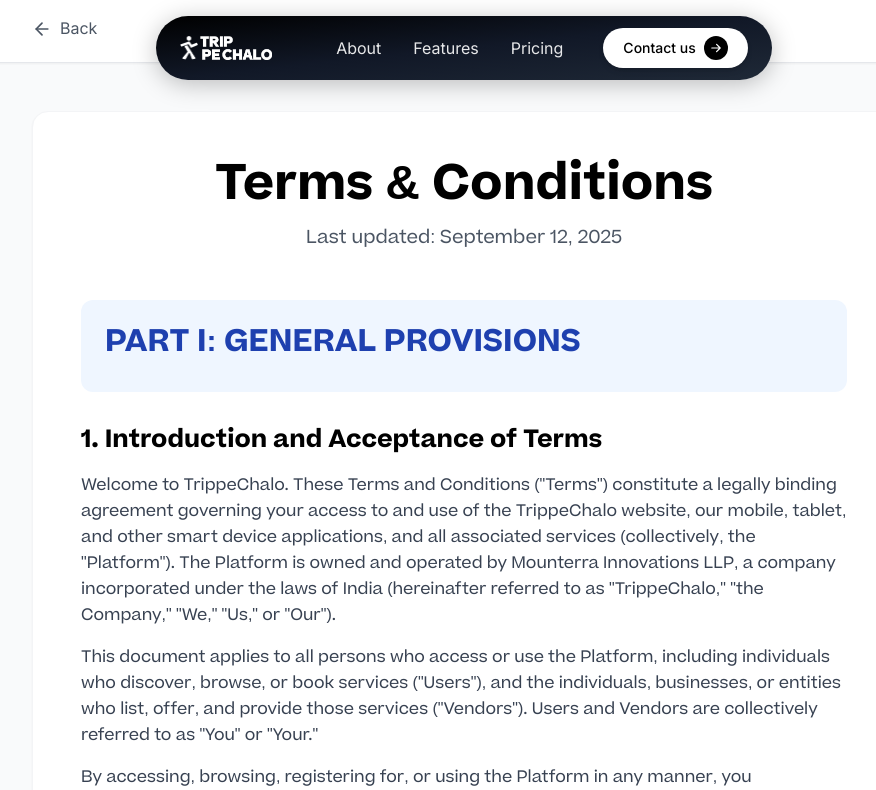
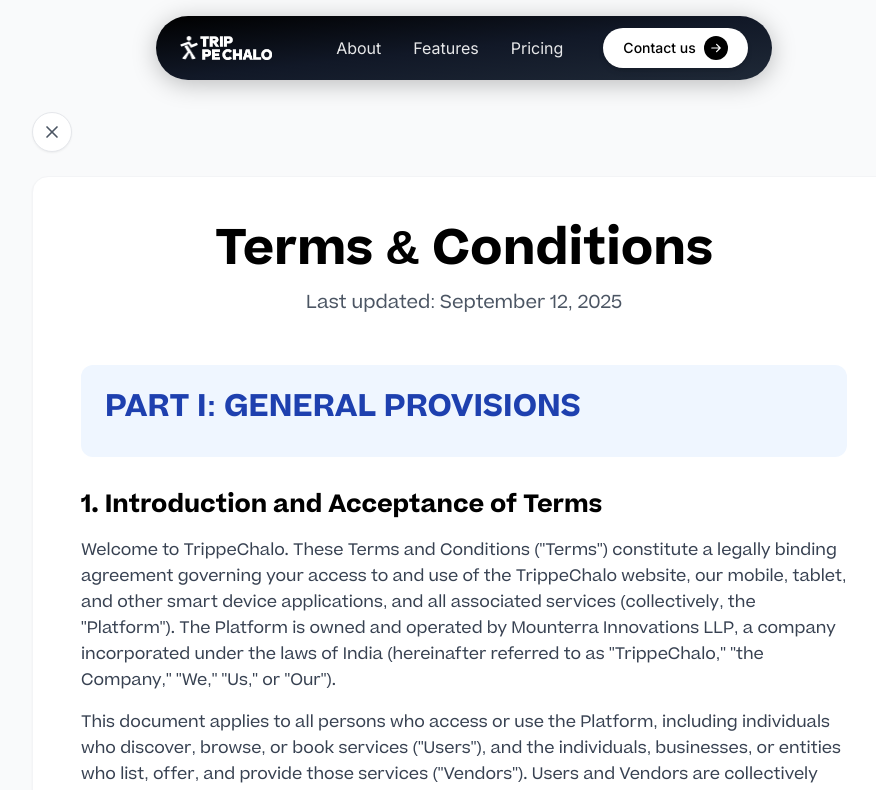
Before and after one commit to gyanraj06/tpc-main-website, a React (Vite) app: page /terms-and-conditions in a window 1280 px wide. Shown: the top 790 px of the page, without its empty margins (176-1052 px from the left). Built offline with nearby package versions, Linux system fonts and the light colour scheme.

Commit message:
back button and scroll fix

```diff
--- a/src/components/Footer.tsx
+++ b/src/components/Footer.tsx
@@ -150,7 +150,7 @@
               {/* Copyright */}
               <div className="text-center sm:text-right">
                 <p className="text-sm text-gray-600 font-body">
-                  © {new Date().getFullYear()} Mounterra. All rights reserved.
+                 Founded by Mayank Ramani. © {new Date().getFullYear()} Mounterra. All rights reserved.
                 </p>
               </div>
             </div>
--- a/src/pages/LegalNotice.tsx
+++ b/src/pages/LegalNotice.tsx
@@ -1,27 +1,35 @@
-import React from 'react';
+import React, { useEffect } from 'react';
 import { useNavigate } from 'react-router-dom';
-import { ArrowLeft } from 'lucide-react';
+import { X } from 'lucide-react';
 
 const LegalNotice: React.FC = () => {
   const navigate = useNavigate();
 
+  useEffect(() => {
+    window.scrollTo({ top: 0, behavior: 'smooth' });
+  }, []);
+
+  const handleBackToHome = () => {
+    navigate('/');
+  };
+
   return (
     <div className="min-h-screen bg-gray-50">
-      {/* Back Button */}
-      <div className="bg-white shadow-sm border-b border-gray-200">
-        <div className="max-w-4xl mx-auto px-4 py-4">
+      {/* Back Button - Below Header */}
+      <div className="pt-24 lg:pt-28 pb-6">
+        <div className="max-w-4xl mx-auto px-4">
           <button
-            onClick={() => navigate(-1)}
-            className="inline-flex items-center gap-2 text-gray-600 hover:text-gray-800 transition-colors"
+            onClick={handleBackToHome}
+            className="w-10 h-10 rounded-full bg-white border border-gray-200 flex items-center justify-center text-gray-600 hover:text-gray-900 hover:bg-gray-50 transition-all duration-200 shadow-sm"
+            aria-label="Close"
           >
-            <ArrowLeft size={20} />
-            <span>Back</span>
+            <X size={20} />
           </button>
         </div>
       </div>
 
       {/* Main Content */}
-      <div className="max-w-4xl mx-auto px-4 py-12">
+      <div className="max-w-4xl mx-auto px-4 pb-12">
         <div className="bg-white rounded-2xl p-8 md:p-12 shadow-sm border border-gray-100">
 
           {/* Header */}
--- a/src/pages/PrivacyPolicy.tsx
+++ b/src/pages/PrivacyPolicy.tsx
@@ -1,27 +1,35 @@
-import React from 'react';
+import React, { useEffect } from 'react';
 import { useNavigate } from 'react-router-dom';
-import { ArrowLeft } from 'lucide-react';
+import { X } from 'lucide-react';
 
 const PrivacyPolicy: React.FC = () => {
   const navigate = useNavigate();
 
+  useEffect(() => {
+    window.scrollTo({ top: 0, behavior: 'smooth' });
+  }, []);
+
+  const handleBackToHome = () => {
+    navigate('/');
+  };
+
   return (
     <div className="min-h-screen bg-gray-50">
-      {/* Back Button */}
-      <div className="bg-white shadow-sm border-b border-gray-200">
-        <div className="max-w-4xl mx-auto px-4 py-4">
+      {/* Back Button - Below Header */}
+      <div className="pt-24 lg:pt-28 pb-6">
+        <div className="max-w-4xl mx-auto px-4">
           <button
-            onClick={() => navigate(-1)}
-            className="inline-flex items-center gap-2 text-gray-600 hover:text-gray-800 transition-colors"
+            onClick={handleBackToHome}
+            className="w-10 h-10 rounded-full bg-white border border-gray-200 flex items-center justify-center text-gray-600 hover:text-gray-900 hover:bg-gray-50 transition-all duration-200 shadow-sm"
+            aria-label="Close"
           >
-            <ArrowLeft size={20} />
-            <span>Back</span>
+            <X size={20} />
           </button>
         </div>
       </div>
 
       {/* Main Content */}
-      <div className="max-w-4xl mx-auto px-4 py-12">
+      <div className="max-w-4xl mx-auto px-4 pb-12">
         <div className="bg-white rounded-2xl p-8 md:p-12 shadow-sm border border-gray-100">
 
           {/* Header */}
--- a/src/pages/TermsAndConditions.tsx
+++ b/src/pages/TermsAndConditions.tsx
@@ -1,27 +1,35 @@
-import React from 'react';
+import React, { useEffect } from 'react';
 import { useNavigate } from 'react-router-dom';
-import { ArrowLeft } from 'lucide-react';
+import { X } from 'lucide-react';
 
 const TermsAndConditions: React.FC = () => {
   const navigate = useNavigate();
 
+  useEffect(() => {
+    window.scrollTo({ top: 0, behavior: 'smooth' });
+  }, []);
+
+  const handleBackToHome = () => {
+    navigate('/');
+  };
+
   return (
     <div className="min-h-screen bg-gray-50">
-      {/* Back Button */}
-      <div className="bg-white shadow-sm border-b border-gray-200">
-        <div className="max-w-4xl mx-auto px-4 py-4">
+      {/* Back Button - Below Header */}
+      <div className="pt-24 lg:pt-28 pb-6">
+        <div className="max-w-4xl mx-auto px-4">
           <button
-            onClick={() => navigate(-1)}
-            className="inline-flex items-center gap-2 text-gray-600 hover:text-gray-800 transition-colors"
+            onClick={handleBackToHome}
+            className="w-10 h-10 rounded-full bg-white border border-gray-200 flex items-center justify-center text-gray-600 hover:text-gray-900 hover:bg-gray-50 transition-all duration-200 shadow-sm"
+            aria-label="Close"
           >
-            <ArrowLeft size={20} />
-            <span>Back</span>
+            <X size={20} />
           </button>
         </div>
       </div>
 
       {/* Main Content */}
-      <div className="max-w-4xl mx-auto px-4 py-12">
+      <div className="max-w-4xl mx-auto px-4 pb-12">
         <div className="bg-white rounded-2xl p-8 md:p-12 shadow-sm border border-gray-100">
 
           {/* Header */}
```
